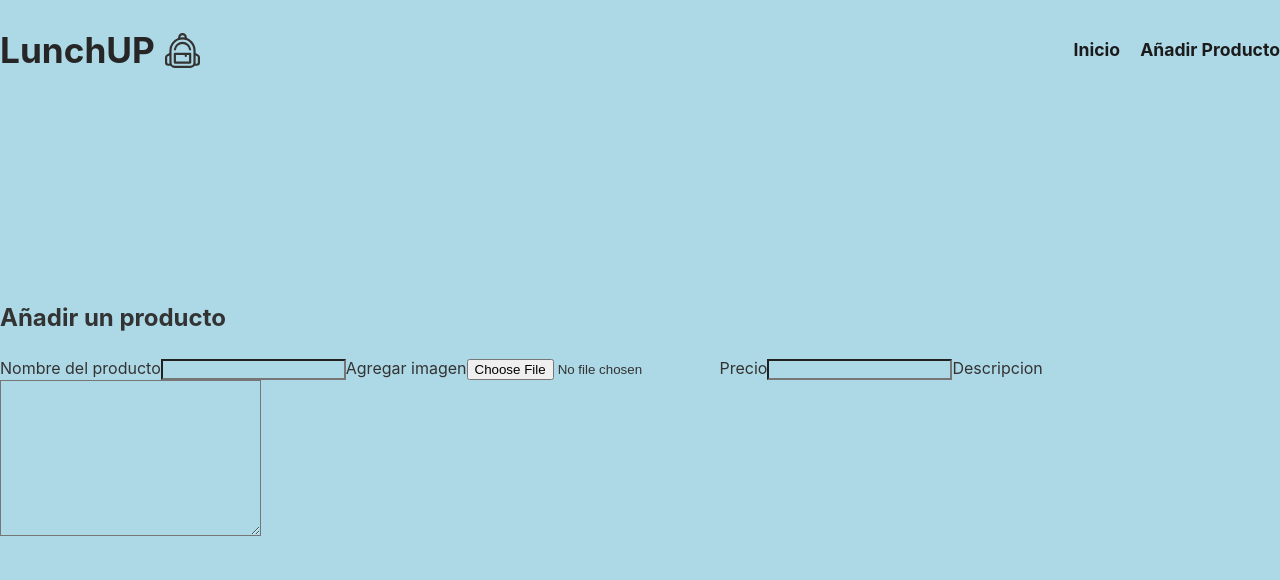
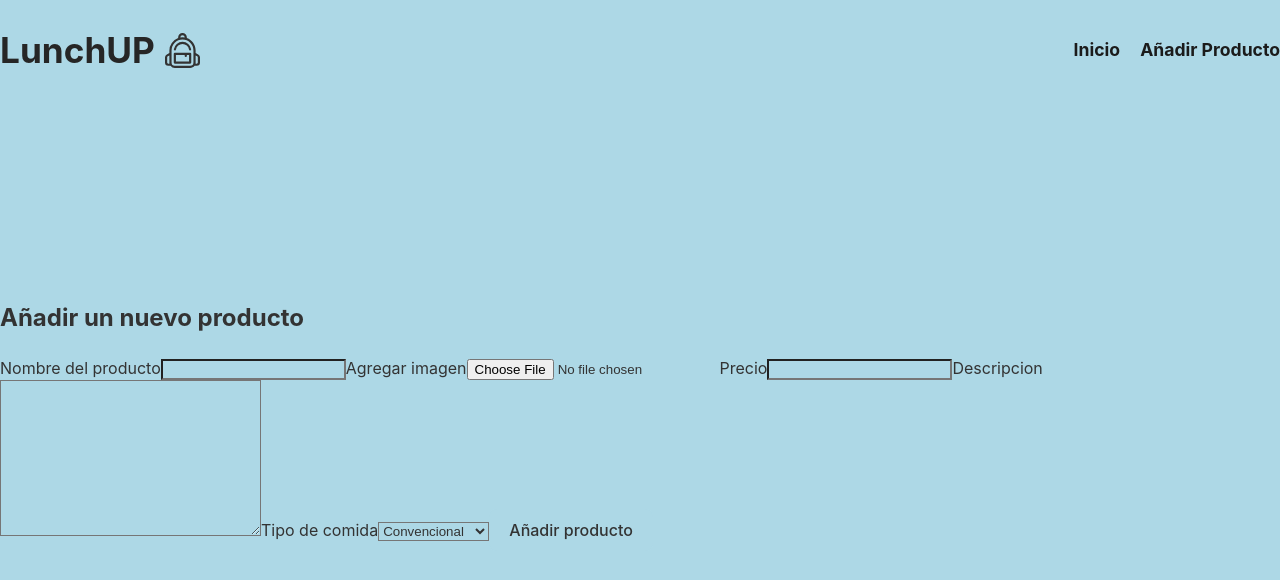
Before and after one commit to LaunchUP-INC/LunchUP-FRONT, a React (Vite) app: page /products/add in a window 1280 px wide. Shown: the top 580 px of the page. Built offline with nearby package versions, Linux system fonts and the light colour scheme.

Commit message:
Continuacion del form de productos

```diff
--- a/src/App.jsx
+++ b/src/App.jsx
@@ -6,6 +6,8 @@ import HomeView from "./Views/HomeView";
 import Nav from "./components/Nav/Nav";
 import ProductDetailView from "./Views/ProductDetailView";
 import ProductFormView from "./Views/ProductFormView";
+import LoginView from "./Views/LoginView";
+import SignupView from "./Views/SignupView";
 
 function App() {
   return (
@@ -13,6 +15,8 @@ function App() {
       <Nav />
       <Routes>
         <Route path="/" element={<LandingView />} />
+        <Route path="/login" element={<LoginView />} />
+        <Route path="/signup" element={<SignupView />} />
         <Route path="/home" element={<HomeView />} />
         <Route path="/products" element={<ProductView />} />
         <Route path="/products/add" element={<ProductFormView />} />
--- /dev/null
+++ b/src/Views/LoginView.jsx
@@ -0,0 +1,7 @@
+
+
+const LoginView = () =>{
+
+}
+
+export default LoginView;
--- /dev/null
+++ b/src/Views/SignupView.jsx
@@ -0,0 +1,7 @@
+
+
+const SignupView = () =>{
+
+}
+
+export default SignupView;
--- a/src/components/Nav/Nav.jsx
+++ b/src/components/Nav/Nav.jsx
@@ -6,7 +6,7 @@ const Nav = () =>{
     const navigate = useNavigate();
     const location = useLocation();
 
-    const pathToHideNav = ["/"];
+    const pathToHideNav = ["/", "/login", "/signup"];
     const shouldHideNav = pathToHideNav.includes(location.pathname);
 
 
--- a/src/components/ProductForm/ProductForm.jsx
+++ b/src/components/ProductForm/ProductForm.jsx
@@ -4,7 +4,7 @@ const ProductForm = () =>{
 
     return(
         <>
-            <h2>Añadir un producto</h2>
+            <h2>Añadir un nuevo producto</h2>
 
             <form action="">
                 <label htmlFor="">Nombre del producto</label>
@@ -19,6 +19,15 @@ const ProductForm = () =>{
                 <label htmlFor="">Descripcion</label>
                 <textarea name="" id="" cols="30" rows="10"></textarea>
 
+                <label htmlFor="">Tipo de comida</label>
+                <select name="" id="">
+                    <option value="">Convencional</option>
+                    <option value="">Vegano</option>
+                    <option value="">Vegetariano</option>
+                    <option value="">Libre de gluten</option>
+                </select>
+
+                <button type="submit">Añadir producto</button>
             </form>
         </>
     )
```
